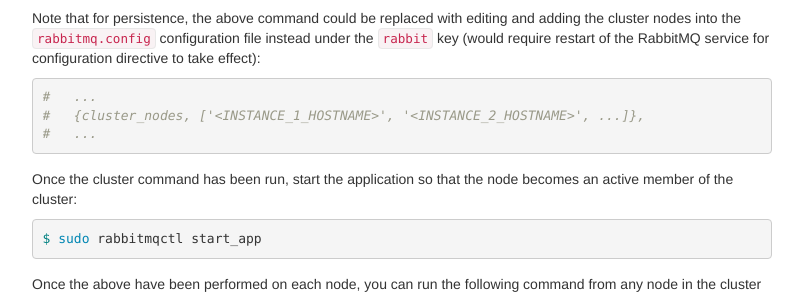
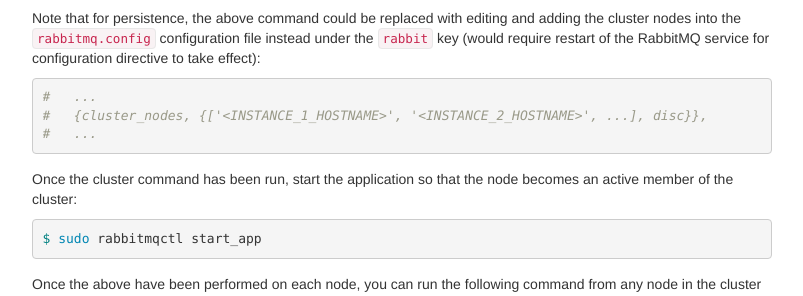
Before and after one commit to jekhokie/jekhokie.github.io, a Jekyll site: the page built from _posts/2016-09-27-rabbitmq-getting-started.markdown, in a window 1280 px wide and 900 px high, scrolled down 1949 px. Shown: the part 152-448 px from the top of the window, without its empty margins (238-1041 px from the left). Built offline with Jekyll 4.4.1, drawn with Linux system fonts in a browser that asks for light colours.

Commit message:
Update RabbitMQ cluster_nodes Configuration
Update the reference to the 'cluster_nodes' parameter to include the
missing 'disc' or 'ram' parameter.

```diff
--- a/_posts/2016-09-27-rabbitmq-getting-started.markdown
+++ b/_posts/2016-09-27-rabbitmq-getting-started.markdown
@@ -130,7 +130,7 @@ the RabbitMQ service for configuration directive to take effect):
 
 {% highlight bash %}
 #   ...
-#   {cluster_nodes, ['<INSTANCE_1_HOSTNAME>', '<INSTANCE_2_HOSTNAME>', ...]},
+#   {cluster_nodes, {['<INSTANCE_1_HOSTNAME>', '<INSTANCE_2_HOSTNAME>', ...], disc}},
 #   ...
 {% endhighlight %}
 
```
